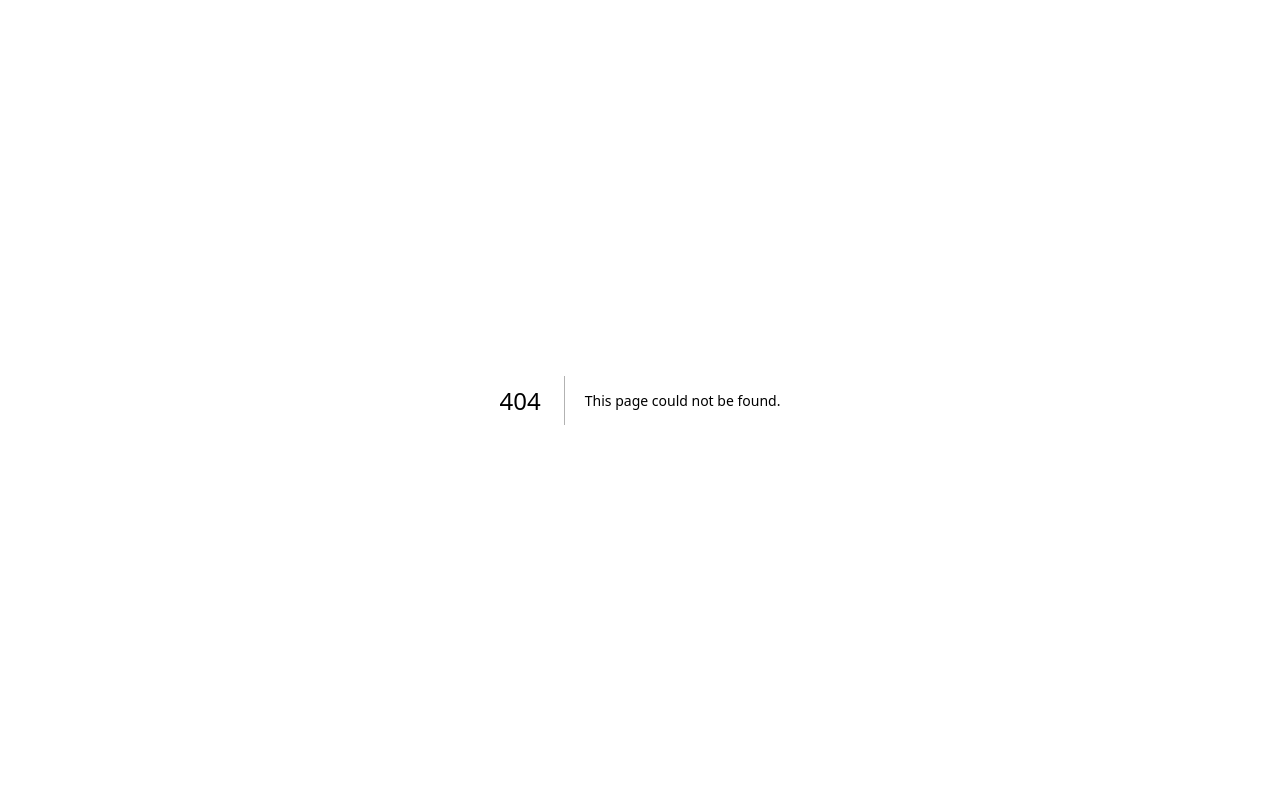
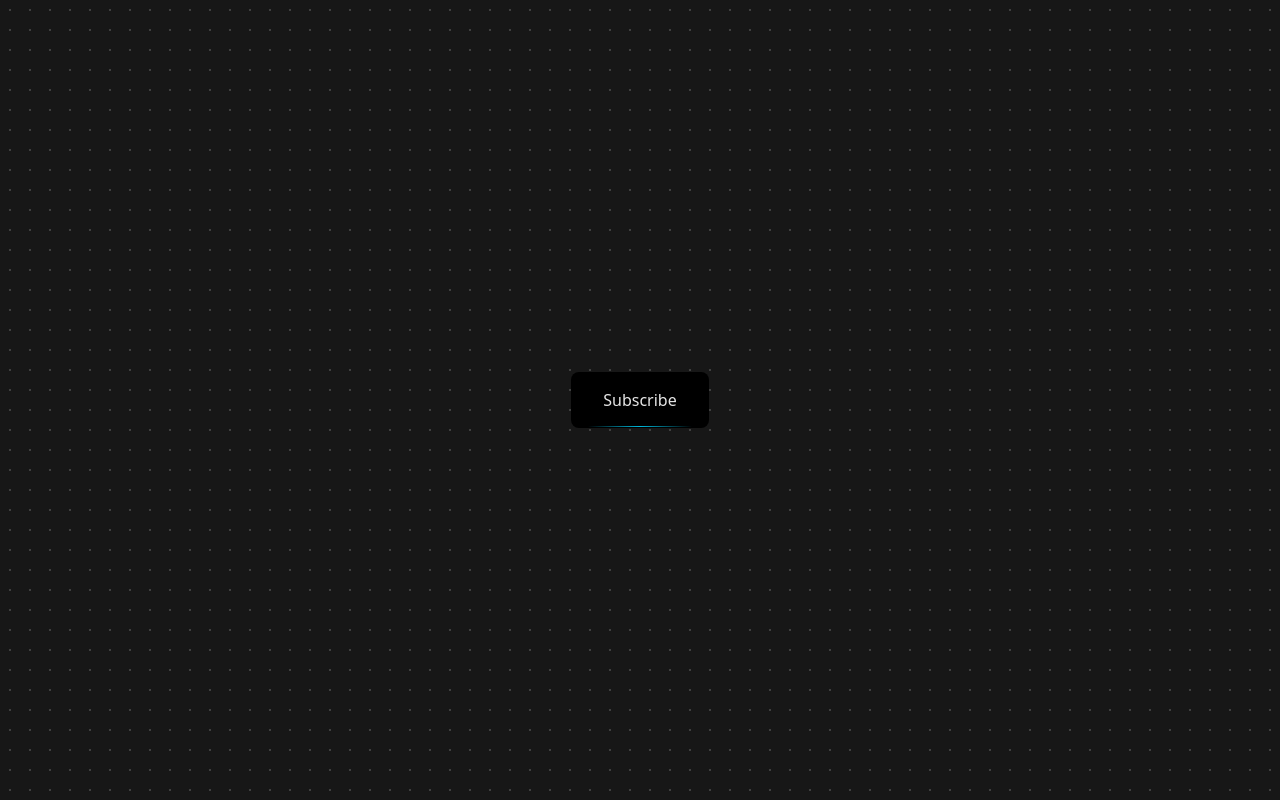
Before and after one commit to harshith-ashvi/ultimate-tailwind, a Next.js app: page /motion-button in a window 1280 px wide. Before the commit this address had no page. Built offline with nearby package versions, Linux system fonts and the light colour scheme; a web font is replaced by a local one.

Commit message:
add motion pkg, add animated button

```diff
--- a/package.json
+++ b/package.json
@@ -10,6 +10,7 @@
   },
   "dependencies": {
     "clsx": "^2.1.1",
+    "motion": "^12.23.26",
     "next": "16.0.1",
     "next-themes": "^0.4.6",
     "react": "19.2.0",
--- /dev/null
+++ b/src/app/motion-button/page.tsx
@@ -0,0 +1,38 @@
+"use client";
+
+import { motion } from "motion/react";
+import { cn } from "@/lib/utils";
+
+const MotionButton = () => {
+  return (
+    <div
+      className={cn(
+        "flex h-screen w-full items-center justify-center bg-neutral-900",
+        "bg-[radial-gradient(var(--color-neutral-700)_1px,transparent_1px)]",
+        "bg-size-[20px_20px]",
+        "[perspective::1000px] transform-3d",
+      )}
+    >
+      <motion.button
+        className="group relative cursor-pointer rounded-lg bg-black px-8 py-4 text-neutral-200 shadow-[0px_1px_4px_0pxrgb(255,255,255,0.1)_inset0px_-1px_2px_0px_rgba(255,255,255,0.1)_inset]"
+        // initial={{ rotate: 0 }}
+        // animate={{ rotate: [0, 40, 0] }}
+        transition={{ duration: 0.3, ease: "easeInOut" }}
+        whileHover={{
+          rotateX: 25,
+          rotateY: 10,
+          boxShadow: "0px 20px 50px rgba(8,112,184,0.7)",
+        }}
+        style={{ translateZ: 100 }}
+      >
+        <span className="transition-colors duration-300 group-hover:text-cyan-500">
+          Subscribe
+        </span>
+        <span className="absolute inset-x-0 bottom-px mx-auto h-px w-3/4 bg-linear-to-r from-transparent via-cyan-500 to-transparent" />
+        <span className="absolute inset-x-0 bottom-px mx-auto h-1 w-full bg-linear-to-r from-transparent via-cyan-500 to-transparent opacity-0 blur-sm transition-opacity duration-300 group-hover:opacity-100" />
+      </motion.button>
+    </div>
+  );
+};
+
+export default MotionButton;
```
Also changed, not shown: 1 other file (tests, documents, lock files or other folders).
